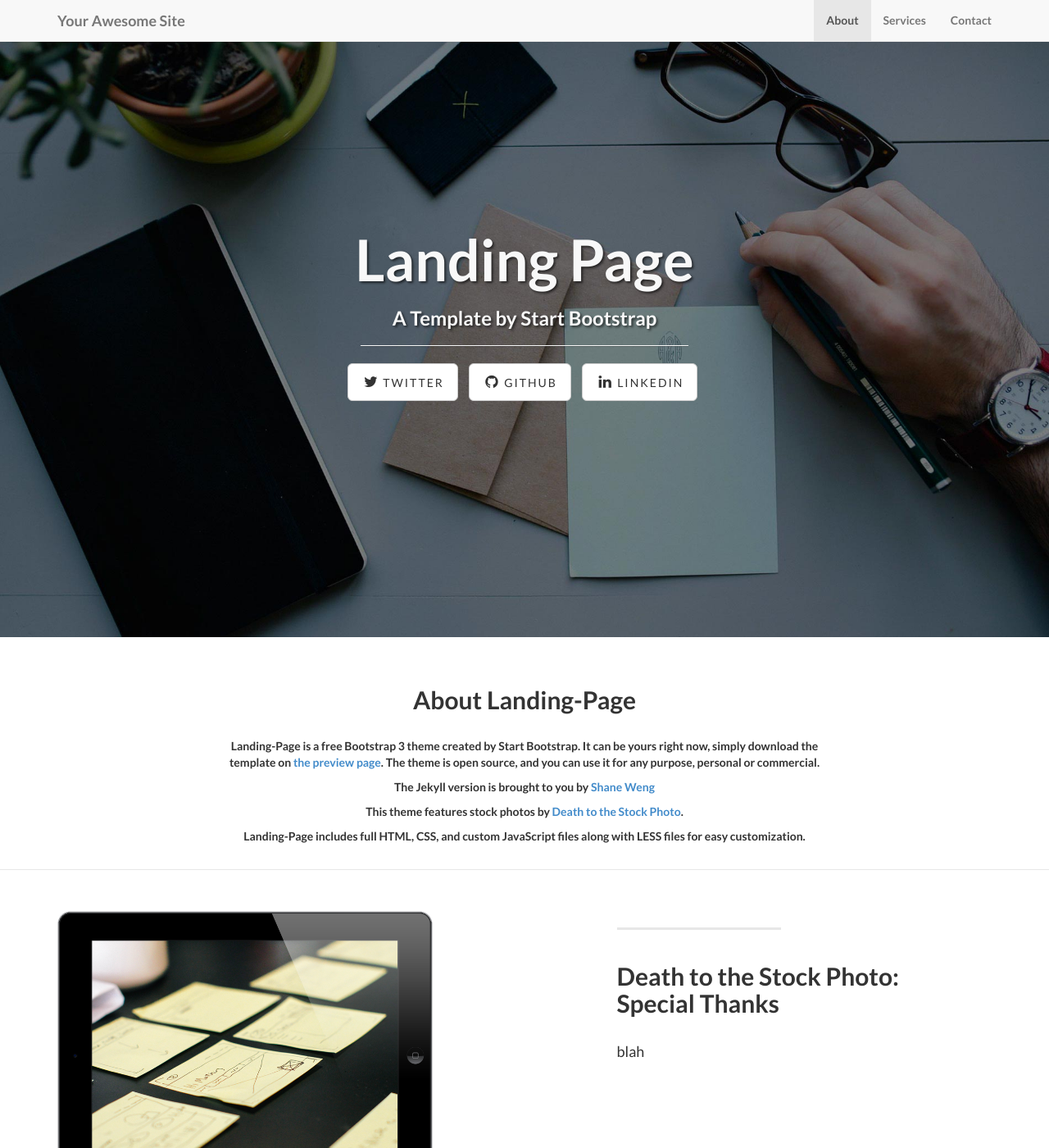
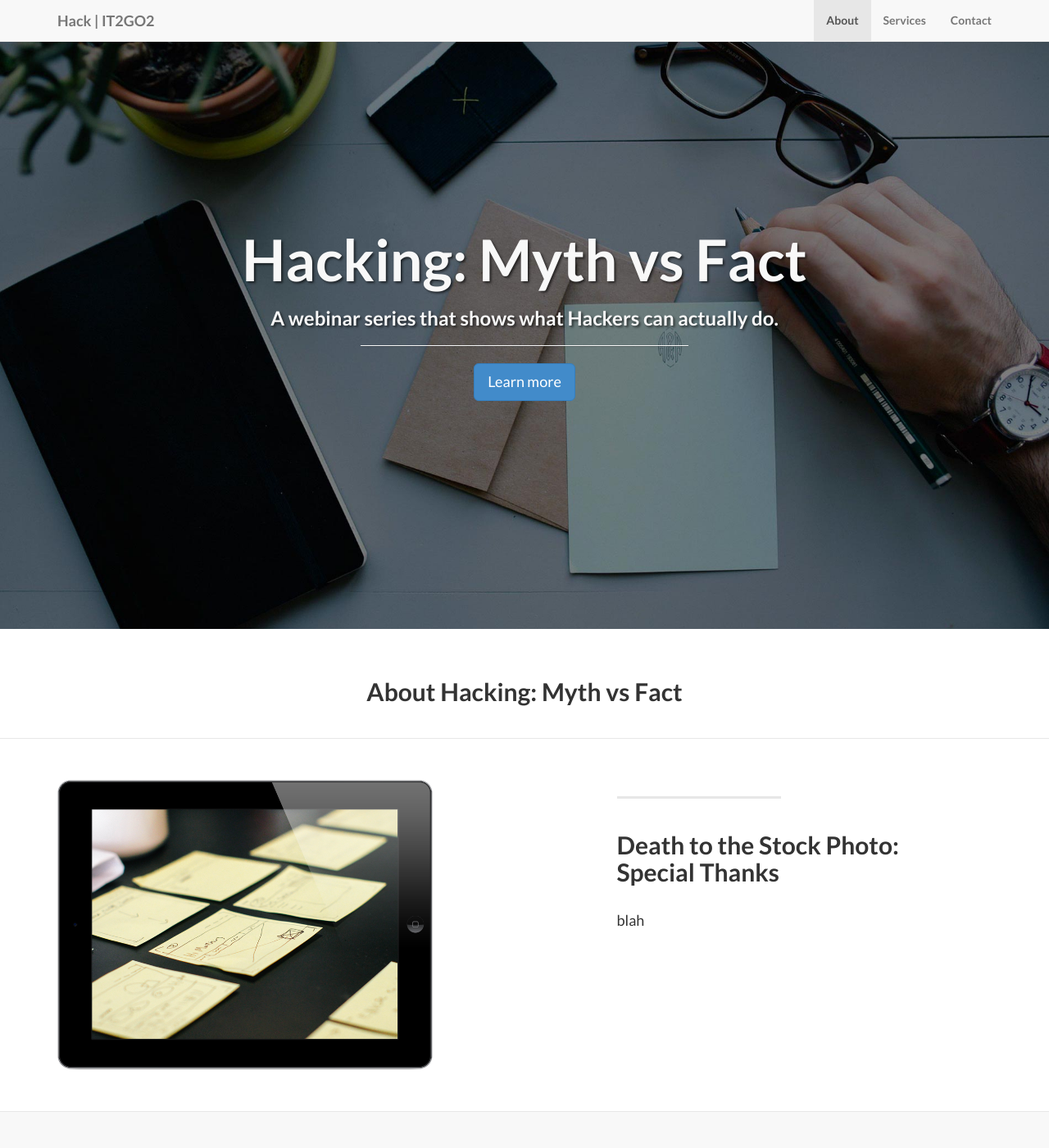
Before and after one commit to it2go2/it2go2hack.github.io, a Jekyll site: the page built from index.html, in a window 1280 px wide and 1400 px high. Shown: the whole window at 82% size. Built offline with Jekyll 4.4.1, drawn with Linux system fonts in a browser that asks for light colours; nearby versions of some CDN libraries; library files that are not in the unit come from our copies.

Commit message:
another commit

```diff
--- a/_config.yml
+++ b/_config.yml
@@ -2,14 +2,12 @@
 #      Main Configs       #
 # ----------------------- #
 
-url: http://yoursite.com
-title: Your Awesome Site
-email: your-email@domain.com
-author: Your Name
+url: http://hack.it2go2.com
+title: Hack | IT2GO2
+email: it2go2now@gmail.com
+author: Michael Navazhylau
 description: > # "Write an awesome description for your new site here.
-  You can edit this line in _config.yml. It will appear in your document
-  head meta (for Google search results) and in your feed.xml site
-  description.
+  Do want to know the difference between myth and fact when it comes to Hacking. Here at IT2GO2 we provide the facts.
 copyright: 'Copyright &copy; 2015 Your Name. All Rights Reserved.'
 credits: 'Credits: Landing Page is a free to use, open source Bootstrap theme created by <a href="http://startbootstrap.com/">Start Bootstrap</a>.'
 
--- a/_includes/about.html
+++ b/_includes/about.html
@@ -3,13 +3,11 @@
         <div class="row">
             <div class="col-lg-8 col-lg-offset-2">
               <br/><br/>
-              <h2>About Landing-Page</h2>
+              <h2>About {{page:title}}</h2>
               <br/>
-                <p>Landing-Page is a free Bootstrap 3 theme created by Start Bootstrap. It can be yours right now, simply download the template on <a href="http://startbootstrap.com/template-overviews/landing-page/">the preview page</a>. The theme is open source, and you can use it for any purpose, personal or commercial.</p>
-                <p>The Jekyll version is brought to you by <a href="https://github.com/swcool">Shane Weng</a></p>
-                <p>This theme features stock photos by <a href="http://join.deathtothestockphoto.com//">Death to the Stock Photo</a>.</p>
-                <p>Landing-Page includes full HTML, CSS, and custom JavaScript files along with LESS files for easy customization.</p>
-                <br/>
+                <p>
+
+                </p>
               </div>
         </div>
     </section>
--- a/_includes/header.html
+++ b/_includes/header.html
@@ -42,13 +42,14 @@
 						<h1>{{ page.title }}</h1>
 						<h3>{{ page.subTitle }}</h3>
 						<hr class="intro-divider">
-						<ul class="list-inline intro-social-buttons">
+						<!--<ul class="list-inline intro-social-buttons">
 							{% for social in site.social %}
 							<li>
 								<a href="{{ social.url }}" class="btn btn-default btn-lg"><i class="fa fa-{{ social.title }} fa-fw"></i> <span class="network-name">{{ social.title }}</span></a>
 							</li>
 							{% endfor %}
-						</ul>
+						</ul>-->
+                        <a href = "#" class = "btn btn-lg btn-primary">Learn more</a>
 					</div>
 				</div>
 			</div>
--- a/index.html
+++ b/index.html
@@ -1,5 +1,5 @@
 ---
 layout: default
-title: Landing Page
-subTitle: A Template by Start Bootstrap
+title: "Hacking: Myth vs Fact"
+subTitle: "A webinar series that shows what Hackers can actually do."
 ---
```
